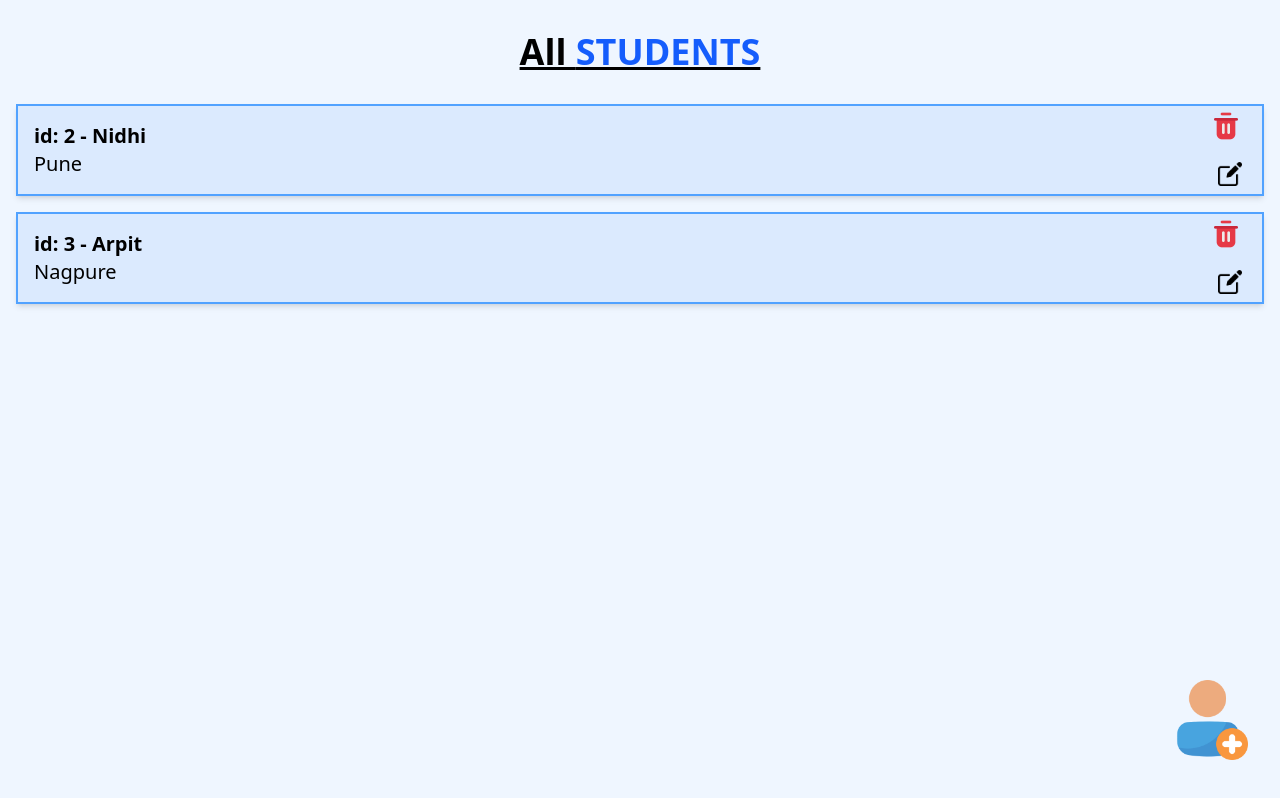
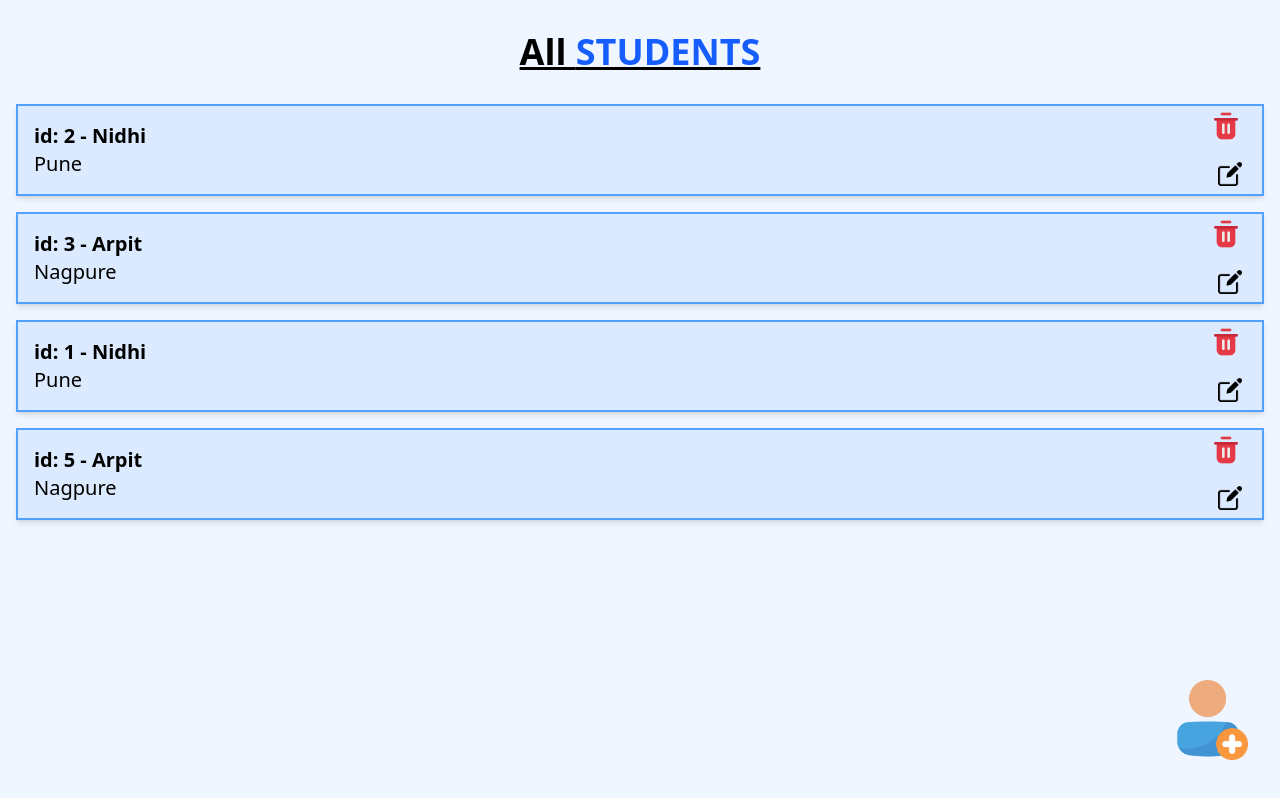
Before and after one commit to nidhinagpure/students-client, a React (Vite) app: page / in a window 1280 px wide. Built offline with nearby package versions, Linux system fonts and the light colour scheme; no server answers.

Commit message:
fix all changes

```diff
--- a/src/view/Home.jsx
+++ b/src/view/Home.jsx
@@ -3,8 +3,6 @@ import axios from "axios";
 import { Link } from "react-router";
 import Studentcard from '../components/Studentcard';
 import adduser from "./../assets/add-user.png";
-
-
 
 function Home() {
     const [students, setStudents] = useState([
@@ -19,6 +17,18 @@ function Home() {
             city: "Nagpure",
             id: 3
         },
+         {
+            name: "Nidhi",
+            city: "Pune",
+            id: 1,
+        },
+
+        {
+            name: "Arpit",
+            city: "Nagpure",
+            id: 5
+        },
+
     ]);
     const loadStudents = async () => {
         const response = await axios.get(`${import.meta.env.VITE_API_URL}/students`);
```
